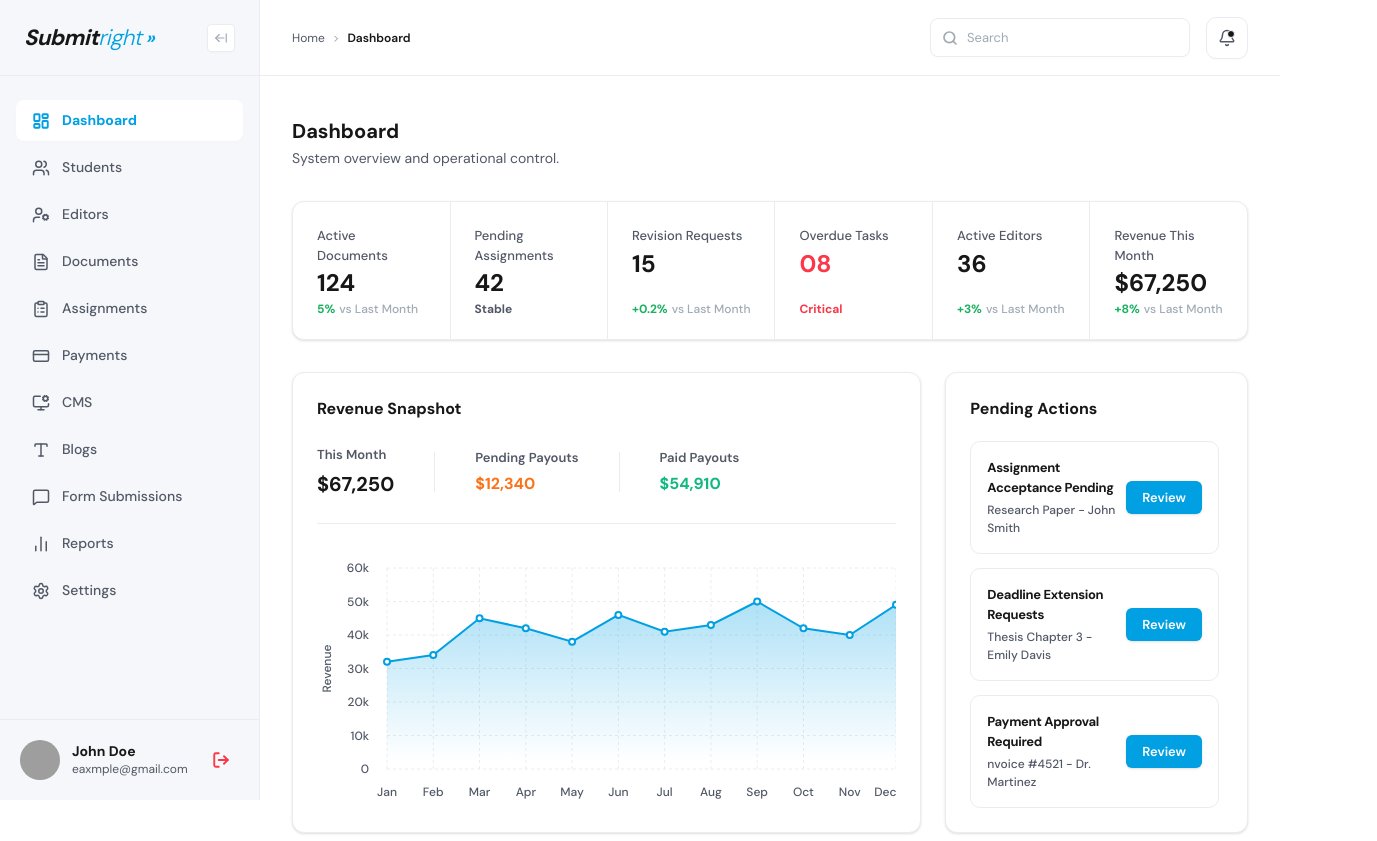
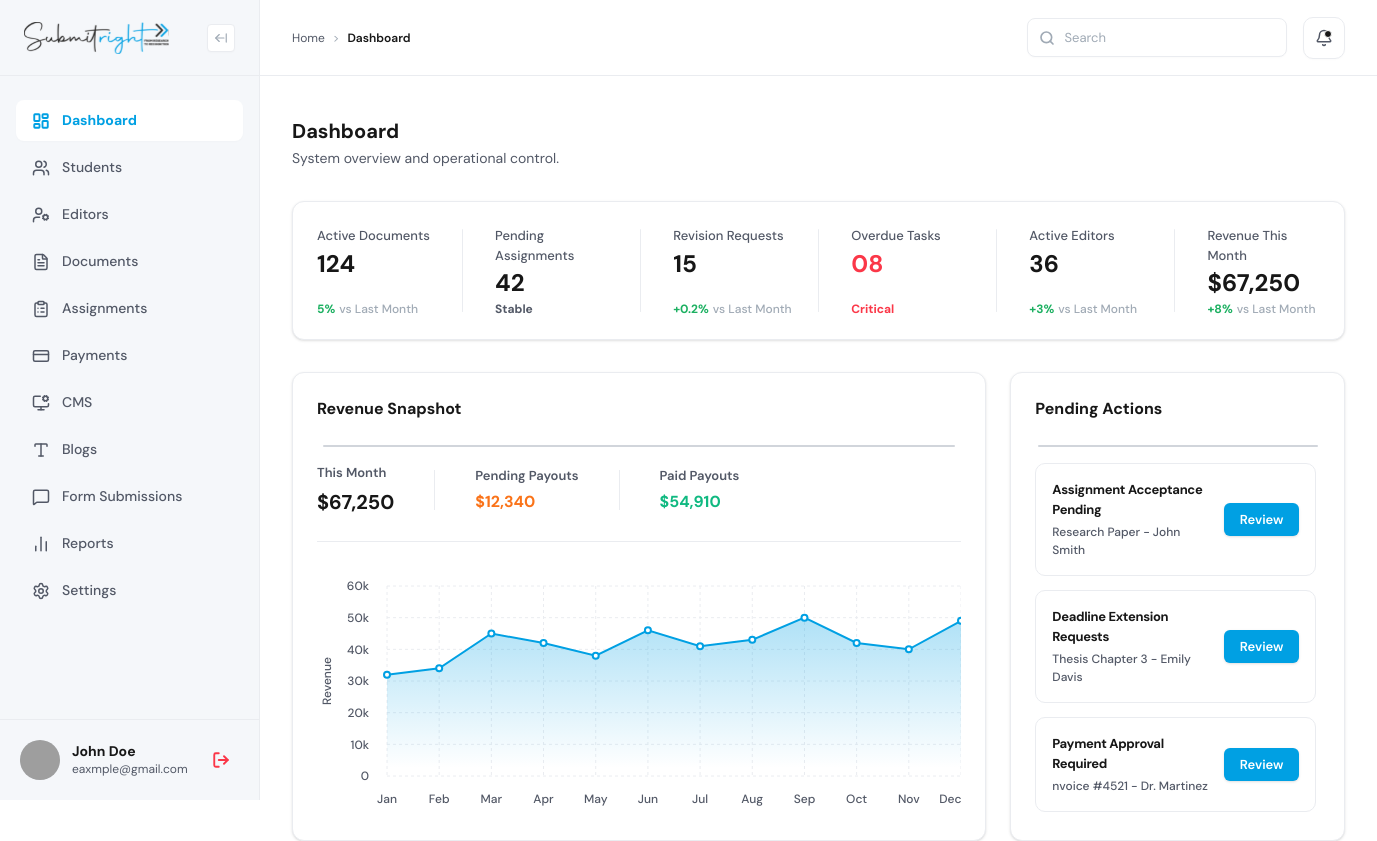
Before and after one commit to yaswanth65/submit-right, a Next.js app: page /admin/dashboard in a window 1280 px wide. Shown: the top 841 px of the page, 1377 px wide, since content can reach past the window. Built offline with nearby package versions, Linux system fonts and the light colour scheme; grey boxes are pictures that could not be loaded.

Commit message:
admin started

```diff
--- a/app/admin/dashboard/page.tsx
+++ b/app/admin/dashboard/page.tsx
@@ -1,6 +1,16 @@
+import React from "react";
 import { RevenueChart } from "@/components/RevenueChart";
 
 export default function AdminDashboard() {
+  const stats = [
+    { title: "Active Documents", value: "124", highlight: "5%", isPos: true, suffix: "vs Last Month" },
+    { title: "Pending Assignments", value: "42", highlight: "Stable", isPos: null, suffix: "" },
+    { title: "Revision Requests", value: "15", highlight: "+0.2%", isPos: true, suffix: "vs Last Month" },
+    { title: "Overdue Tasks", value: "08", highlight: "Critical", isPos: false, suffix: "" },
+    { title: "Active Editors", value: "36", highlight: "+3%", isPos: true, suffix: "vs Last Month" },
+    { title: "Revenue This Month", value: "$67,250", highlight: "+8%", isPos: true, suffix: "vs Last Month" },
+  ];
+
   return (
     <div className="space-y-6 animate-in fade-in duration-500 max-w-[1140px] font-dm-sans">
       <div className="flex items-center justify-between mt-2 mb-8">
@@ -10,17 +20,17 @@ export default function AdminDashboard() {
         </div>
       </div>
 
-      {/* Top Stats Row */}
-      <div className="bg-[#FFFFFF] border border-[#EAECF0] rounded-[12px] flex flex-wrap lg:flex-nowrap items-stretch shadow-sm">
-        {[
-          { title: "Active Documents", value: "124", highlight: "5%", isPos: true, suffix: " vs Last Month" },
-          { title: "Pending Assignments", value: "42", highlight: "Stable", isPos: null, suffix: "" },
-          { title: "Revision Requests", value: "15", highlight: "+0.2%", isPos: true, suffix: " vs Last Month" },
-          { title: "Overdue Tasks", value: "08", highlight: "Critical", isPos: false, suffix: "" },
-          { title: "Active Editors", value: "36", highlight: "+3%", isPos: true, suffix: " vs Last Month" },
-          { title: "Revenue This Month", value: "$67,250", highlight: "+8%", isPos: true, suffix: " vs Last Month" },
-        ].map((stat, idx) => (
-          <div key={idx} className={`w-1/2 lg:w-auto flex-1 flex flex-col justify-center p-6 ${idx !== 0 ? 'border-l border-[#EAECF0]' : ''}`}>
+      {/* Top Stats Row - unified component with floating vertical dividers */}
+      <div className="bg-[#FFFFFF] border border-[#EAECF0] rounded-[12px] flex flex-wrap items-stretch shadow-sm">
+        <div className="flex w-full flex-wrap lg:flex-nowrap items-stretch">
+          {stats.map((stat, idx) => (
+            <React.Fragment key={idx}>
+              {idx !== 0 && (
+                <div className="flex items-center">
+                  <div className="h-[60%] w-[1px] bg-[#EAECF0] mx-2 self-center rounded" />
+                </div>
+              )}
+              <div className={`flex-1 min-w-[160px] flex flex-col justify-center p-6`}>
                 <div className="text-[13px] font-medium text-[#525866] mb-1.5">{stat.title}</div>
                 <div className={`text-[24px] font-bold leading-none mb-2 ${stat.title === 'Overdue Tasks' ? 'text-[#FB3748]' : 'text-[#171717]'}`}>
                   {stat.value}
@@ -32,13 +42,16 @@ export default function AdminDashboard() {
                   <span className="text-[12px] font-medium text-[#A0AAB5]">{stat.suffix}</span>
                 </div>
               </div>
+            </React.Fragment>
           ))}
+        </div>
       </div>
 
       <div className="grid grid-cols-1 lg:grid-cols-3 gap-6 pt-2">
         {/* Revenue Snapshot Card */}
         <div className="lg:col-span-2 bg-[#FFFFFF] rounded-[12px] border border-[#EAECF0] p-6 shadow-sm flex flex-col min-h-[440px]">
-          <div className="text-[16px] font-bold text-[#171717] mb-[24px]">Revenue Snapshot</div>
+          <div className="text-[16px] font-bold text-[#171717] mb-[8px]">Revenue Snapshot</div>
+          <div className="mx-auto w-[98%] h-[2px] bg-[#D1D5DB] my-4 rounded" />
           <div className="flex items-center space-x-10 mb-6">
             <div>
               <div className="text-[13px] text-[#525866] font-semibold mb-1">This Month</div>
@@ -62,7 +75,8 @@ export default function AdminDashboard() {
 
         {/* Pending Actions Card */}
         <div className="lg:col-span-1 bg-[#FFFFFF] rounded-[12px] border border-[#EAECF0] p-6 flex flex-col min-h-[440px] shadow-sm">
-          <div className="text-[16px] font-bold text-[#171717] mb-[20px]">Pending Actions</div>
+          <div className="text-[16px] font-bold text-[#171717] mb-[8px]">Pending Actions</div>
+          <div className="mx-auto w-[98%] h-[2px] bg-[#D1D5DB] my-4 rounded" />
           <div className="flex-1 space-y-3.5 overflow-y-auto pr-1 custom-scrollbar">
             {[
               { id: 1, action: "Assignment Acceptance Pending", context: "Research Paper - John Smith" },
@@ -85,7 +99,8 @@ export default function AdminDashboard() {
 
       {/* Workload Distribution Table */}
       <div className="bg-[#FFFFFF] rounded-[12px] border border-[#EAECF0] p-6 shadow-sm mt-2">
-        <div className="text-[16px] text-[#171717] font-bold mb-5">Workload Distribution</div>
+        <div className="text-[16px] text-[#171717] font-bold mb-2">Workload Distribution</div>
+        <div className="mx-auto w-[98%] h-[2px] bg-[#D1D5DB] my-4 rounded" />
         <div className="overflow-x-auto border border-[#EAECF0] rounded-[10px]">
           <table className="w-full text-left border-collapse whitespace-nowrap">
             <thead>
--- a/app/admin/editors/page.tsx
+++ b/app/admin/editors/page.tsx
@@ -32,7 +32,7 @@ export default function EditorsPage() {
   return (
     <div className="space-y-6 animate-in fade-in duration-500 max-w-[1140px] font-dm-sans">
       <div className="mt-2 pb-3 border-b border-[#EAECF0]">
-        <div className="text-[30px] font-bold text-[#171717] leading-tight">Editors</div>
+        <div className="text-[20px] font-bold text-[#171717] leading-tight">Editors</div>
         <p className="text-[14px] text-[#525866] mt-1">Manage editor performance and workload distribution.</p>
       </div>
 
--- a/app/admin/students/page.tsx
+++ b/app/admin/students/page.tsx
@@ -23,7 +23,7 @@ export default function StudentsPage() {
   return (
     <div className="space-y-6 animate-in fade-in duration-500 max-w-[1140px] font-dm-sans">
       <div className="mt-2 pb-3 border-b border-[#EAECF0]">
-        <div className="text-[30px] font-bold text-[#171717] leading-tight">Students</div>
+        <div className="text-[20px] font-bold text-[#171717] leading-tight">Students</div>
         <p className="text-[14px] text-[#525866] mt-1">Manage registered students and account activity.</p>
       </div>
 
--- a/components/Sidebar.tsx
+++ b/components/Sidebar.tsx
@@ -25,11 +25,9 @@ export function Sidebar() {
     <aside className="w-[260px] bg-[#F5F7FA] h-screen flex flex-col border-r border-[#EAECF0] fixed left-0 top-0 text-[#525866] font-dm-sans z-20">
       <div className="h-[76px] px-6 flex items-center justify-between border-b border-[#EAECF0]">
         <div className="flex items-center gap-2">
-          {/* Logo Placeholder */}
-          <span className="font-bold text-[22px] text-[#171717] tracking-tight italic flex items-center">
-            Submit<span className="text-[#00A0E3] font-light">right</span>
-            <span className="text-[#00A0E3] ml-1 text-lg leading-none">»</span>
-          </span>
+          <Link href="/" className="flex items-center">
+            <img src="/logo.svg" alt="Submitright logo" className="h-[32px] w-auto" />
+          </Link>
         </div>
         <button className="text-[#A0AAB5] hover:text-[#525866] transition-colors bg-white border border-[#EAECF0] rounded p-1.5 shadow-[0_1px_2px_rgba(0,0,0,0.02)]">
           <ArrowLeftFromLine className="w-[14px] h-[14px]" />
```
Also changed, not shown: public/logo.svg (added), 1 other file (tests, documents, lock files or other folders). Lines whose indentation alone changed are shown as unchanged.
